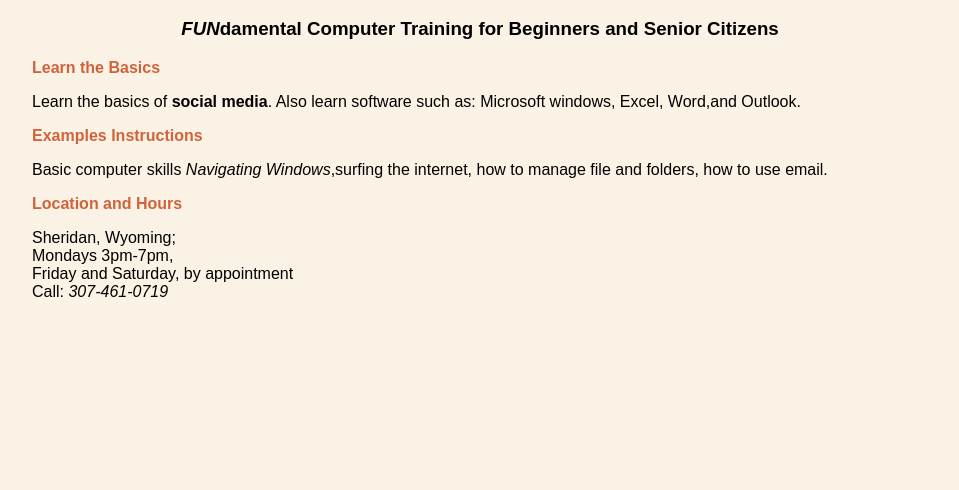
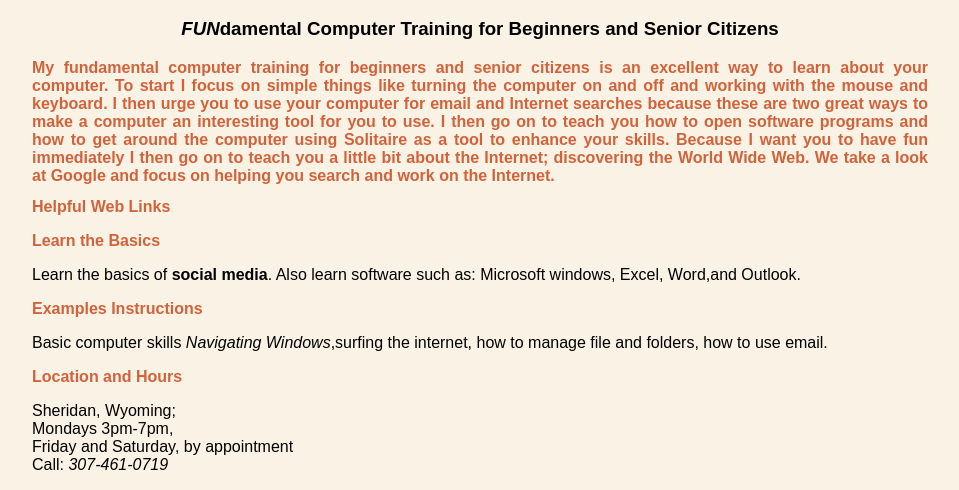
Before and after one commit to terriwy84/terriwy84.github.io, a plain HTML site: page index.html in a window 1280 px wide. Shown: the part 344-834 px from the top of the page, without its empty margins (160-1119 px from the left). Before the commit the page ends 800 px from the top, so only its background shows below. Drawn offline with Linux system fonts and the light colour scheme.

Commit message:
Added text

```diff
--- a/index.html
+++ b/index.html
@@ -37,7 +37,12 @@ h3 {
 <body>
 <h1><img src="computer.jpg" alt="computer logo"><br>Private Computer Training!</h1>
 <h3><em>FUN</em>damental Computer Training for Beginners and Senior Citizens</h3>
+<h2>My fundamental computer training for beginners and senior citizens is an excellent way to learn about your computer. To start I focus on simple things like turning the computer on and off and working with the mouse and keyboard. I then urge you to use your computer for email and Internet searches because these are two great ways to make a computer an interesting tool for you to use. I then go on to teach you how to open software programs and how to get around the computer using Solitaire as a tool to enhance your skills.  Because I want you to have fun immediately I then go on to teach you a little bit about the Internet; discovering the World Wide Web. We take a look at Google and focus on helping you search and work on the Internet.
+</h2>
 
+
+<h2><strong>Helpful Web Links</strong></h2>
+<p></p>
 <h2>
 Learn the Basics
 </h2>
```
